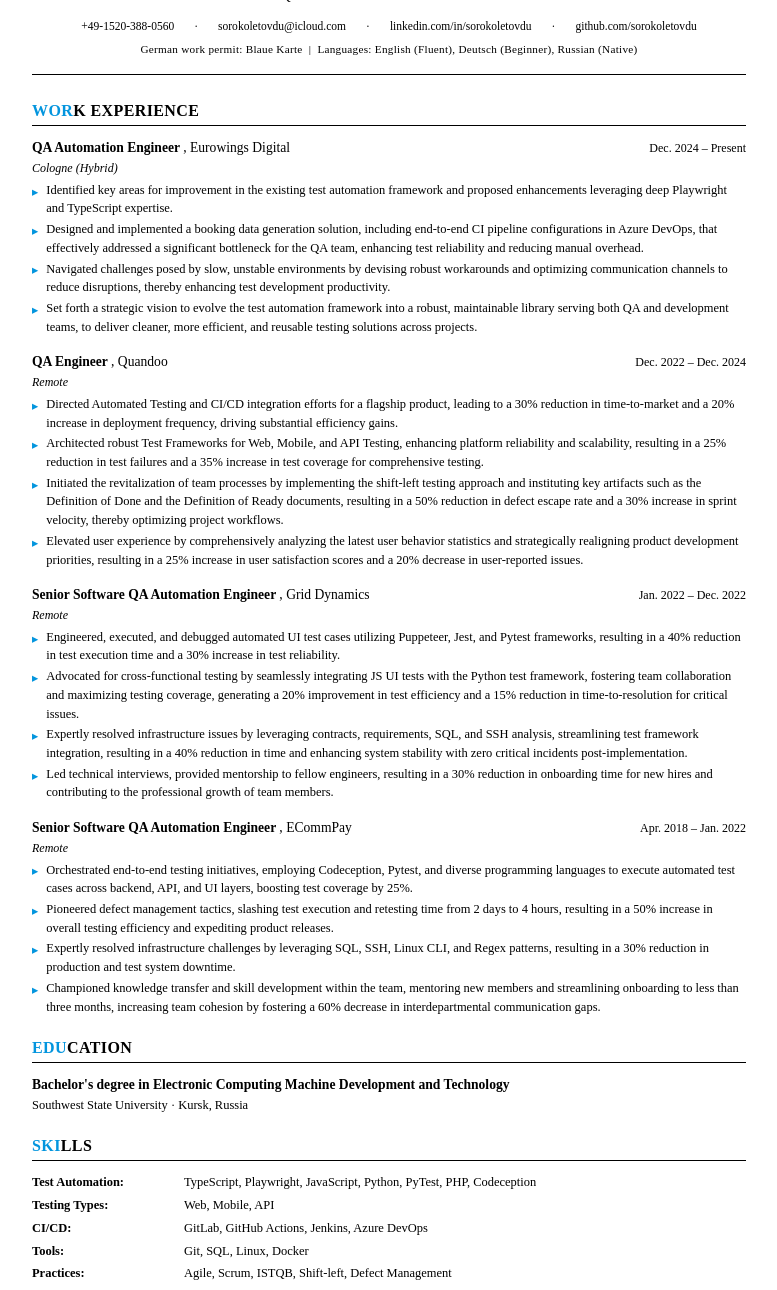
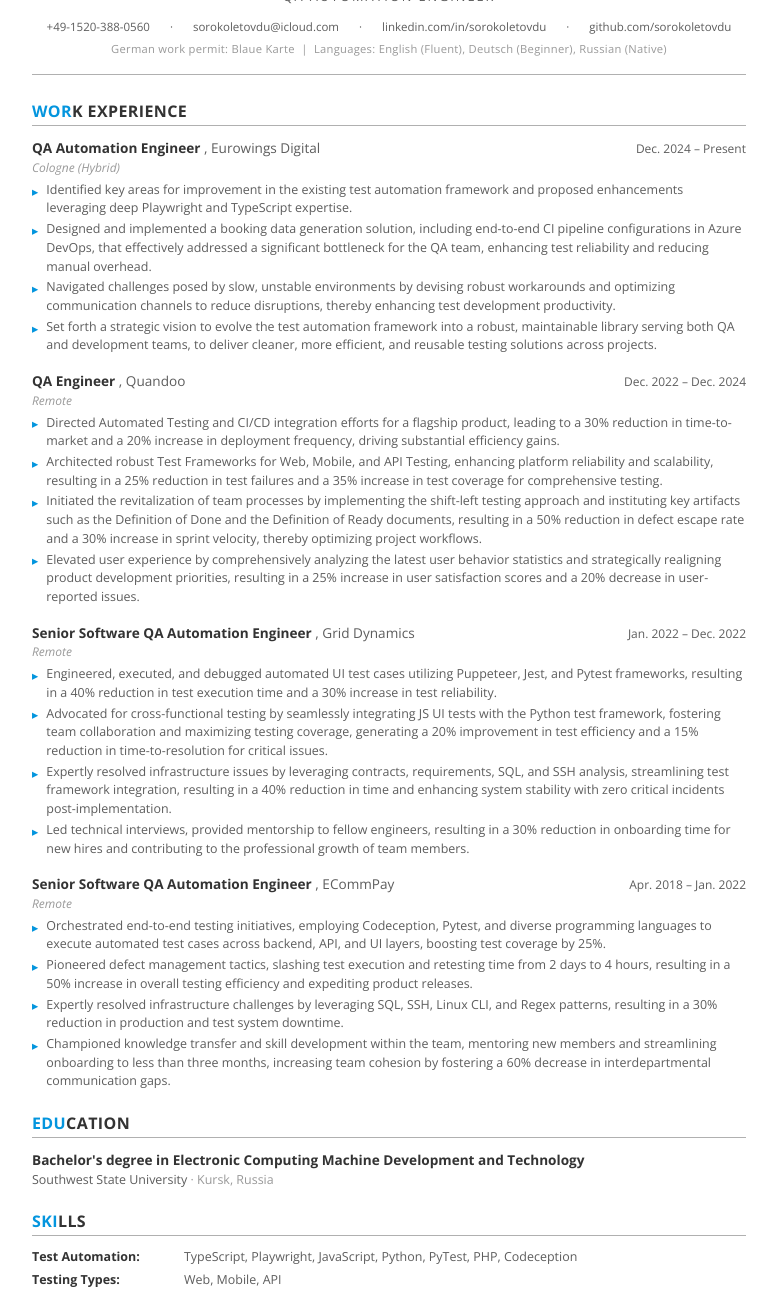
Before and after one commit to sorokoletovdu/cv, an Astro site: page /cv/ in a window 1280 px wide. Shown: the part 170-1460 px from the top of the page, without its empty margins (251-1028 px from the left). Built offline with nearby package versions, Linux system fonts and the light colour scheme; Astro itself is replaced by a stand-in of ours.

Commit message:
fix: correct Tailwind v4 CSS variable syntax for font and color classes
Two bugs fixed:
- [--var] syntax emits raw value (not var()); replaced with (--var)
- font-(--font-heading) was treated as font-weight; replaced with
  font-heading / font-sans (Tailwind v4 named font utilities that
  correctly generate font-family: var(--font-heading/--font-sans))

Colors now resolve via var() and Open Sans is actually applied on web.

```diff
--- a/src/components/Education.astro
+++ b/src/components/Education.astro
@@ -19,11 +19,11 @@ const { education } = Astro.props;
 {education.map((entry) => (
   <div class="mb-2">
     <div class="flex justify-between items-baseline gap-2">
-      <h3 class="text-[0.85rem] font-bold text-[--color-dark]">{entry.degree}</h3>
+      <h3 class="text-[0.85rem] font-bold text-(--color-dark)">{entry.degree}</h3>
     </div>
-    <p class="text-[0.78rem] text-[--color-gray]">
+    <p class="text-[0.78rem] text-(--color-gray)">
       {entry.school}
-      <span class="text-[--color-light]"> · {entry.location}</span>
+      <span class="text-(--color-light)"> · {entry.location}</span>
     </p>
   </div>
 ))}
--- a/src/components/Header.astro
+++ b/src/components/Header.astro
@@ -16,39 +16,39 @@ const linkedinHandle = linkedin.replace(/https?:\/\/(www\.)?linkedin\.com\/in\//
 const githubHandle = github.replace(/https?:\/\/(www\.)?github\.com\//, '').replace(/\/$/, '');
 ---
 
-<header class="text-center mb-6 pb-4 border-b border-[--color-rule]">
+<header class="text-center mb-6 pb-4 border-b border-(--color-rule)">
   <!-- Name -->
-  <h1 class="font-[--font-heading] text-[2rem] font-bold tracking-wide text-[--color-dark] leading-tight uppercase">
+  <h1 class="font-heading text-[2rem] font-bold tracking-wide text-(--color-dark) leading-tight uppercase">
     {name.split(' ')[0]}
     <span class="font-light">{name.split(' ').slice(1).join(' ')}</span>
   </h1>
 
   <!-- Title -->
-  <p class="mt-1 text-[0.8rem] text-[--color-gray] font-light tracking-[0.15em] uppercase">
+  <p class="mt-1 text-[0.8rem] text-(--color-gray) font-light tracking-[0.15em] uppercase">
     {title}
   </p>
 
   <!-- Contact row -->
-  <div class="mt-3 flex flex-wrap justify-center gap-x-5 gap-y-1 text-[0.72rem] text-[--color-gray]">
-    <a href={`tel:${phone}`} class="hover:text-[--color-accent] transition-colors">
+  <div class="mt-3 flex flex-wrap justify-center gap-x-5 gap-y-1 text-[0.72rem] text-(--color-gray)">
+    <a href={`tel:${phone}`} class="hover:text-(--color-accent) transition-colors">
       {phone}
     </a>
     <span aria-hidden="true">·</span>
-    <a href={`mailto:${email}`} class="hover:text-[--color-accent] transition-colors">
+    <a href={`mailto:${email}`} class="hover:text-(--color-accent) transition-colors">
       {email}
     </a>
     <span aria-hidden="true">·</span>
-    <a href={linkedin} target="_blank" rel="noopener" class="hover:text-[--color-accent] transition-colors">
+    <a href={linkedin} target="_blank" rel="noopener" class="hover:text-(--color-accent) transition-colors">
       linkedin.com/in/{linkedinHandle}
     </a>
     <span aria-hidden="true">·</span>
-    <a href={github} target="_blank" rel="noopener" class="hover:text-[--color-accent] transition-colors">
+    <a href={github} target="_blank" rel="noopener" class="hover:text-(--color-accent) transition-colors">
       github.com/{githubHandle}
     </a>
   </div>
 
   <!-- Permit + languages -->
-  <p class="mt-1.5 text-[0.7rem] text-[--color-light] tracking-wide">
+  <p class="mt-1.5 text-[0.7rem] text-(--color-light) tracking-wide">
     {permit} &nbsp;|&nbsp; Languages: {languages.join(', ')}
   </p>
 </header>
--- a/src/components/SectionHeader.astro
+++ b/src/components/SectionHeader.astro
@@ -8,8 +8,8 @@ const rest = title.slice(3);
 ---
 
 <div class="mb-3 mt-5">
-  <h2 class="font-[--font-heading] text-[1rem] font-bold uppercase tracking-wide">
+  <h2 class="font-heading text-[1rem] font-bold uppercase tracking-wide">
     <span class="text-(--color-accent)">{accent}</span>{rest}
   </h2>
-  <hr class="mt-0.5 border-t border-[--color-rule]" />
+  <hr class="mt-0.5 border-t border-(--color-rule)" />
 </div>
--- a/src/components/Skills.astro
+++ b/src/components/Skills.astro
@@ -18,8 +18,8 @@ const { skills } = Astro.props;
 <div class="space-y-1">
   {skills.map((group) => (
     <div class="flex gap-2 text-[0.78rem]">
-      <span class="font-bold text-[--color-dark] shrink-0 min-w-[9rem]">{group.category}:</span>
-      <span class="text-[--color-gray]">{group.items.join(', ')}</span>
+      <span class="font-bold text-(--color-dark) shrink-0 min-w-[9rem]">{group.category}:</span>
+      <span class="text-(--color-gray)">{group.items.join(', ')}</span>
     </div>
   ))}
 </div>
--- a/src/components/WorkExperience.astro
+++ b/src/components/WorkExperience.astro
@@ -23,20 +23,20 @@ const { experience } = Astro.props;
   <div class="mb-4">
     <!-- Role title + date range -->
     <div class="flex justify-between items-baseline gap-2">
-      <h3 class="text-[0.85rem] font-bold text-[--color-dark]">
+      <h3 class="text-[0.85rem] font-bold text-(--color-dark)">
         {entry.title}
-        <span class="font-normal text-[--color-gray]">, {entry.company}</span>
+        <span class="font-normal text-(--color-gray)">, {entry.company}</span>
       </h3>
-      <span class="text-[0.75rem] text-[--color-gray] whitespace-nowrap shrink-0">
+      <span class="text-[0.75rem] text-(--color-gray) whitespace-nowrap shrink-0">
         {entry.start} – {entry.end}
       </span>
     </div>
     <!-- Location -->
-    <p class="text-[0.75rem] text-[--color-light] mb-1 italic">{entry.location}</p>
+    <p class="text-[0.75rem] text-(--color-light) mb-1 italic">{entry.location}</p>
     <!-- Bullets -->
     <ul class="space-y-0.5">
       {entry.bullets.map((bullet) => (
-        <li class="text-[0.78rem] text-[--color-gray] flex gap-2">
+        <li class="text-[0.78rem] text-(--color-gray) flex gap-2">
           <span class="text-(--color-accent) mt-[0.15em] shrink-0">▸</span>
           <span>{bullet}</span>
         </li>
--- a/src/layouts/WebLayout.astro
+++ b/src/layouts/WebLayout.astro
@@ -21,11 +21,11 @@ const { title = 'Dmitrii Sorokoletov — CV' } = Astro.props;
       rel="stylesheet"
     />
   </head>
-  <body class="bg-gray-50 text-[--color-dark] font-[--font-sans] antialiased">
+  <body class="bg-gray-50 text-(--color-dark) font-sans antialiased">
     <!-- Download bar -->
     <div class="bg-white border-b border-gray-200 print:hidden">
       <div class="max-w-[794px] mx-auto px-6 py-3 flex justify-between items-center">
-        <span class="text-sm text-[--color-gray]">Dmitrii Sorokoletov — CV</span>
+        <span class="text-sm text-(--color-gray)">Dmitrii Sorokoletov — CV</span>
         <a
           href="/cv/Dmitrii_Sorokoletov_CV.pdf"
           download="Dmitrii_Sorokoletov_CV.pdf"
--- a/src/pages/achievements.astro
+++ b/src/pages/achievements.astro
@@ -9,14 +9,14 @@ const { Content } = await render(achievement);
 ---
 
 <WebLayout title="Achievements — Dmitrii Sorokoletov">
-  <header class="mb-6 pb-4 border-b border-[--color-rule]">
-    <h1 class="font-[--font-heading] text-[1.6rem] font-bold text-[--color-dark]">{data.title}</h1>
-    <p class="mt-1 text-[0.82rem] text-[--color-gray]">
+  <header class="mb-6 pb-4 border-b border-(--color-rule)">
+    <h1 class="font-heading text-[1.6rem] font-bold text-(--color-dark)">{data.title}</h1>
+    <p class="mt-1 text-[0.82rem] text-(--color-gray)">
       {data.role} · {data.company} · {data.period}
     </p>
     <div class="mt-3 flex flex-wrap gap-1.5">
       {data.technologies.map((tech: string) => (
-        <span class="px-2 py-0.5 text-[0.7rem] rounded-full bg-gray-100 text-[--color-gray] font-medium">
+        <span class="px-2 py-0.5 text-[0.7rem] rounded-full bg-gray-100 text-(--color-gray) font-medium">
           {tech}
         </span>
       ))}
@@ -24,11 +24,11 @@ const { Content } = await render(achievement);
   </header>
 
   <div class="prose prose-sm max-w-none
-    prose-headings:font-[--font-heading] prose-headings:text-[--color-dark]
+    prose-headings:font-heading prose-headings:text-(--color-dark)
     prose-h2:text-[0.95rem] prose-h2:font-bold prose-h2:uppercase prose-h2:tracking-wide
-    prose-p:text-[0.82rem] prose-p:text-[--color-gray]
-    prose-li:text-[0.82rem] prose-li:text-[--color-gray]
-    prose-strong:text-[--color-dark] prose-strong:font-semibold
+    prose-p:text-[0.82rem] prose-p:text-(--color-gray)
+    prose-li:text-[0.82rem] prose-li:text-(--color-gray)
+    prose-strong:text-(--color-dark) prose-strong:font-semibold
     prose-a:text-(--color-accent)">
     <Content />
   </div>
```
